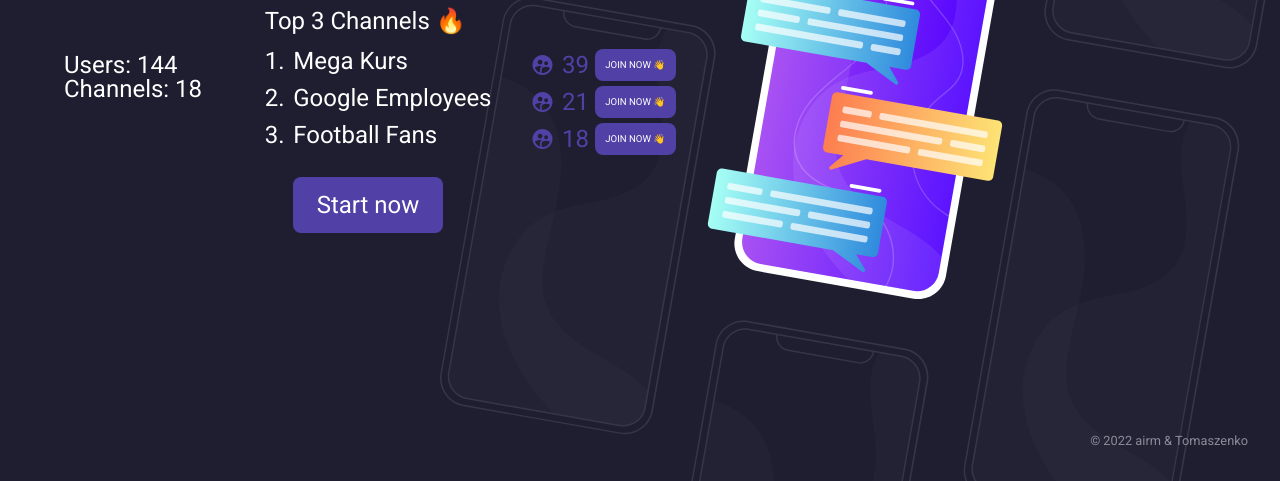
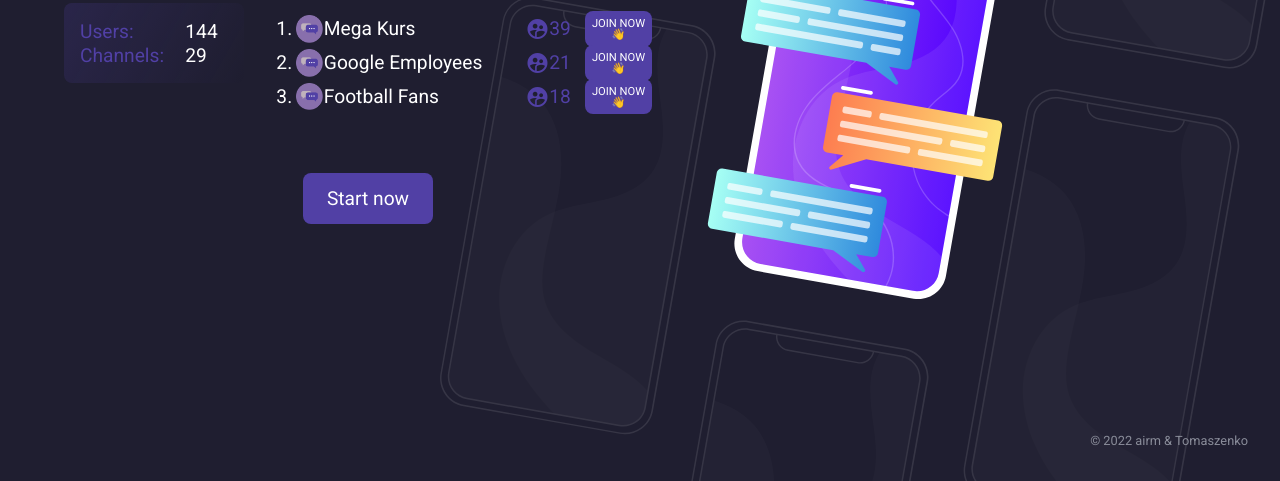
Before and after one commit to tomaszburas/chatter, a website: page public/index.html in a window 1280 px wide. Shown: the part 319-800 px from the top of the page. Drawn offline with Linux system fonts and the light colour scheme.

Commit message:
Home Page - done

```diff
--- a/public/css/main.css
+++ b/public/css/main.css
@@ -125,28 +125,49 @@ input:checked + .slider:before {
     flex-direction: column;
     justify-content: center;
     margin-left: 2rem;
-    font-size: 1.5rem;
+    font-size: 1.2rem;
     width: 50%;
 }
 
 .title_home-page {
-    font-size: 3rem;
+    font-size: 2.5rem;
     margin-bottom: 2rem;
 }
 
-.main_home-page-container-center {
+.home-page-container-center {
     display: flex;
     margin-bottom: 2rem;
     width: 100%;
     align-items: center;
 }
 
-.main_home-page-container-center-stats {
-    margin-right: 3rem;
+.home-page-container-center-stats {
+    margin-right: 2rem;
+    padding:1rem;
+    border-radius: .5rem;
     width: 30%;
+    background: rgb(81,64,165);
+    background: linear-gradient(120deg, rgba(81,64,165,0.22) 0%, rgba(81,64,165,0) 100%);
+    display: grid;
+    grid-template-columns: 70% 20%;
+    grid-template-rows: 1.5rem 1.5rem;
+    gap: 1% 1%;
 }
 
-.main_home-page-container-center-channels {
+.stats-title {
+    color: var(--purple);
+    align-self: center;
+}
+
+.stats-count-users {
+    align-self: center;
+}
+
+.stats-count-channels {
+    align-self: center;
+}
+
+.home-page-container-center-channels {
     display: flex;
     flex-direction: column;
     width: 80%;
@@ -154,48 +175,58 @@ input:checked + .slider:before {
 
 .grid_container{
     display: grid;
-    grid-template-columns: 5% 55% 5% 8% 20%;
+    grid-template-columns: 4% 6% 50% 5% 8% 17%;
     grid-template-rows: 2rem 2rem 2rem;
-    gap: 5% 2%;
+    gap: 2% 1%;
 }
 
-.grip_no {
-    height: 2rem;
+.grid_no {
+    align-self: center;
 }
 
-.grip_count-users {
+.grid_avatar {
+    height: 1.7rem;
+    align-self: center;
+}
+
+.grid_name {
+    align-self: center;
+}
+
+.grid_count-users {
     color: var(--purple);
-    margin: auto;
-    width: 50%;
+    align-self: center;
 }
-.grip_icons {
+.grid_icon {
     color: var(--purple);
-    margin: auto;
-    width: 50%;
+    align-self: center;
 }
-.grip_btn-join {
-    font-size: .6rem;
+.grid_btn-join {
+    font-size: .7rem;
     background-color: var(--purple);
     border-radius: .5rem;
+    align-self: center;
+    padding: .4rem .2rem;
 }
 
 .top_channels {
     margin-bottom: 1rem;
 }
 
-.main_home-page-container-bottom {
+.home-page-container-bottom {
     display: flex;
     justify-content: center;
+    padding: 2rem;
 }
 
-.main_home-page-container-bottom-btn {
+.home-page-container-bottom-btn {
     padding: 1rem 1.5rem;
     border-radius: .5rem;
     background-color: var(--purple);
 }
 
-/*HOME PAGE - FOOTER*/
-.footer_home-page {
+/*FOOTER*/
+.footer {
     height: 2rem;
     display: flex;
     align-items: center;
--- a/public/css/reset.css
+++ b/public/css/reset.css
@@ -55,3 +55,7 @@ button, input[type="submit"], input[type="reset"] {
     cursor: pointer;
     outline: inherit;
 }
+
+a {
+    all: unset;
+}
--- a/public/index.html
+++ b/public/index.html
@@ -13,56 +13,69 @@
 </head>
 <body>
 <header class="header_home-page">
-    <button class="logo">
+    <a href="/">
+        <button class="logo" title="Chatter">
         <img class="logo_img" src="./img/sygnet.svg" alt="Sygnet">
         <p class="logo_name-txt">Chatter</p>
-    </button>
+        </button>
+    </a>
     <div class="header_home-page-right-section">
         <label class="switch" for="checkbox">
             <input type="checkbox" id="checkbox" />
             <div class="slider round"></div>
         </label>
-        <button class="btn">Sign in</button>
-        <button class="btn_sign-up">Sign up</button>
+        <a href="/login">
+            <button title="Sign in">Sign in</button>
+        </a>
+        <a href="/register">
+            <button class="btn_sign-up" title="Sign up">Sign up</button>
+        </a>
     </div>
 </header>
 
 <main class="main_home-page">
     <h1 class="title_home-page">Online Chat</h1>
-    <div class="main_home-page-container-center">
-        <div class="main_home-page-container-center-stats">
-            <p>Users: 144</p>
-            <p>Channels: 18</p>
+    <div class="home-page-container-center">
+        <div class="home-page-container-center-stats">
+            <span class="stats-title">Users:</span>
+            <span class="stats-count-users">144</span>
+            <span class="stats-title">Channels:</span>
+            <span class="stats-count-channels">29</span>
         </div>
-        <div class="main_home-page-container-center-channels">
+        <div class="home-page-container-center-channels">
             <h2 class="top_channels">Top 3 Channels 🔥</h2>
             <div class="grid_container">
-                <p class="grip_no">1.</p>
-                <p class="grip_name">Mega Kurs</p>
-                <span class="material-icons grip_icons">supervised_user_circle</span>
-                <p class="grip_count-users">39</p>
-                <button class="grip_btn-join">JOIN NOW 👋</button>
+                <span class="grid_no">1.</span>
+                <img class="grid_avatar" src="./img/avatar.png">
+                <span class="grid_name">Mega Kurs</span>
+                <span class="material-icons grid_icon">supervised_user_circle</span>
+                <span class="grid_count-users">39</span>
+                <button class="grid_btn-join" title="Join the channel">JOIN NOW 👋</button>
 
-                <p class="grip_no">2.</p>
-                <p class="grip_name">Google Employees</p>
-                <span class="material-icons grip_icons">supervised_user_circle</span>
-                <p class="grip_count-users">21</p>
-                <button class="grip_btn-join">JOIN NOW 👋</button>
+                <span class="grid_no">2.</span>
+                <img class="grid_avatar" src="./img/avatar.png">
+                <span class="grid_name">Google Employees</span>
+                <span class="material-icons grid_icon">supervised_user_circle</span>
+                <span class="grid_count-users">21</span>
+                <button class="grid_btn-join" title="Join the channel">JOIN NOW 👋</button>
 
-                <p class="grip_no">3.</p>
-                <p class="grip_name">Football Fans</p>
-                <span class="material-icons grip_icons">supervised_user_circle</span>
-                <p class="grip_count-users">18</p>
-                <button class="grip_btn-join">JOIN NOW 👋</button>
+                <span class="grid_no">3.</span>
+                <img class="grid_avatar" src="./img/avatar.png">
+                <span class="grid_name">Football Fans</span>
+                <span class="material-icons grid_icon">supervised_user_circle</span>
+                <span class="grid_count-users">18</span>
+                <button class="grid_btn-join" title="Join the channel">JOIN NOW 👋</button>
             </div>
         </div>
     </div>
-    <div class="main_home-page-container-bottom">
-        <button class="main_home-page-container-bottom-btn">Start now</button>
+    <div class="home-page-container-bottom">
+        <a href="/app">
+            <button class="home-page-container-bottom-btn">Start now</button>
+        </a>
     </div>
 </main>
 
-<footer class="footer_home-page">
+<footer class="footer">
     <p class="footer-txt">© 2022 airm & Tomaszenko</p>
 </footer>
 </body>
```
Also changed, not shown: public/img/avatar.png (added).
